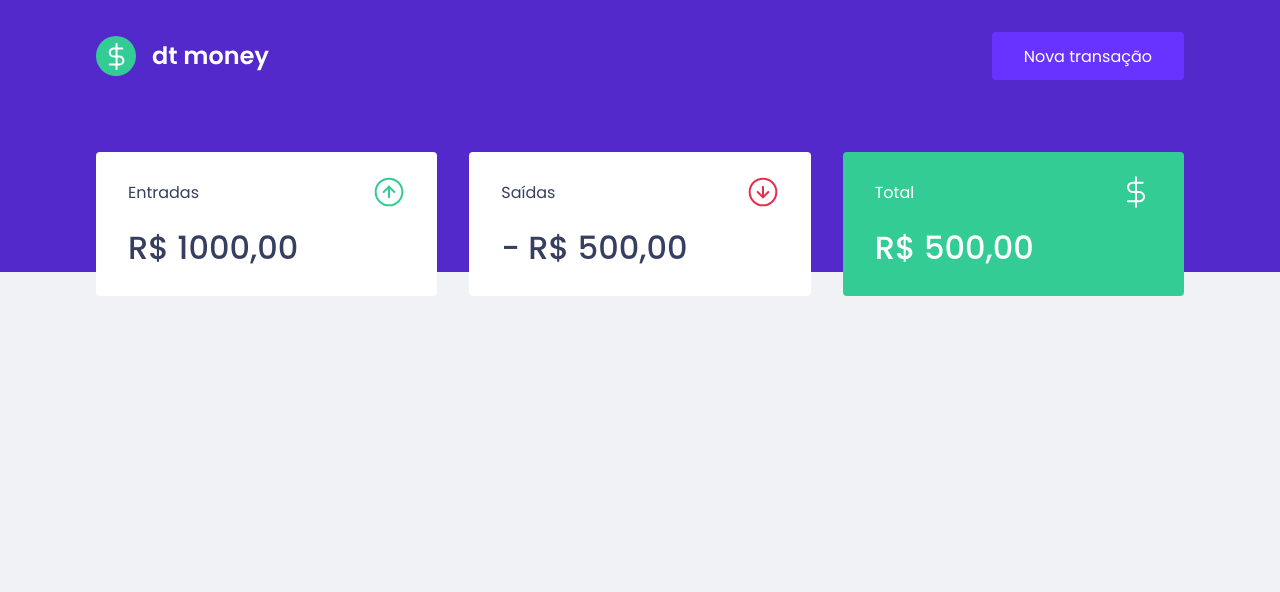
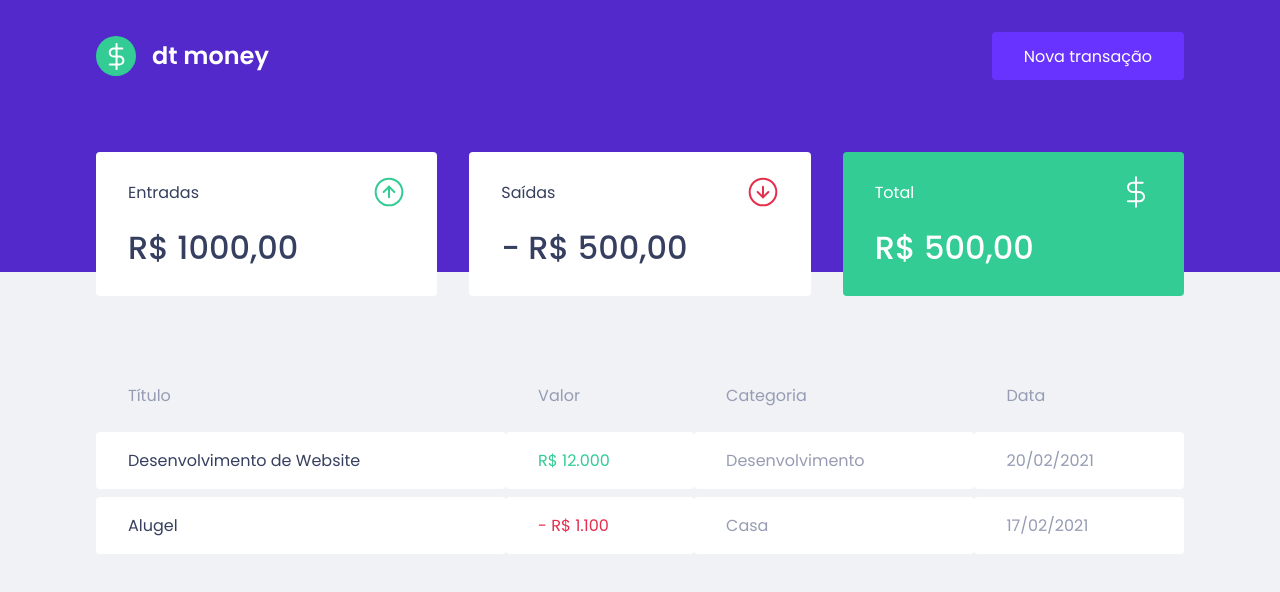
Before and after one commit to luisoliveira1003/dtmoney-ignite-react-chapter2, a React (Create React App) app: page / in a window 1280 px wide. Shown: the top 592 px of the page. Built offline with nearby package versions, Linux system fonts and the light colour scheme.

Commit message:
creation and styling of the 'TransactionsTable' component

```diff
--- a/src/components/Dashboard/index.tsx
+++ b/src/components/Dashboard/index.tsx
@@ -1,10 +1,12 @@
 import { Summary } from "../Summary";
+import { TransactionsTable } from "../TransactionsTable";
 import { Container } from "./styles";
 
 export function Dashboard() {
   return (
     <Container>
       <Summary />
+      <TransactionsTable />
     </Container>
   );
 }
--- a/src/components/Summary/styles.ts
+++ b/src/components/Summary/styles.ts
@@ -27,8 +27,8 @@
     }
 
     &.highlight-background {
-        background: var(--green);
-        color: #FFF;
+      background: var(--green);
+      color: #fff;
     }
   }
 `;
--- /dev/null
+++ b/src/components/TransactionsTable/index.tsx
@@ -0,0 +1,33 @@
+import { Container } from "./styles";
+
+export function TransactionsTable() {
+  return (
+    <Container>
+      <table>
+        <thead>
+          <tr>
+            <th>Título</th>
+            <th>Valor</th>
+            <th>Categoria</th>
+            <th>Data</th>
+          </tr>
+        </thead>
+
+        <tbody>
+          <tr>
+            <td>Desenvolvimento de Website</td>
+            <td className="deposit">R$ 12.000</td>
+            <td>Desenvolvimento</td>
+            <td>20/02/2021</td>
+          </tr>
+          <tr>
+            <td>Alugel</td>
+            <td className="withdraw">- R$ 1.100</td>
+            <td>Casa</td>
+            <td>17/02/2021</td>
+          </tr>
+        </tbody>
+      </table>
+    </Container>
+  );
+}
--- /dev/null
+++ b/src/components/TransactionsTable/styles.ts
@@ -0,0 +1,38 @@
+import styled from "styled-components";
+
+export const Container = styled.div`
+  margin-top: 4rem;
+
+  table {
+    width: 100%;
+    border-spacing: 0 0.5rem;
+
+    th {
+      color: var(--text-body);
+      font-weight: 400;
+      padding: 1rem 2rem;
+      text-align: left;
+      line-height: 1.5rem;
+    }
+
+    td {
+      padding: 1rem 2rem;
+      border: 0;
+      background: var(--shape);
+      color: var(--text-body);
+      border-radius: 0.25rem;
+
+      &:first-child {
+        color: var(--text-title);
+      }
+
+      &.deposit {
+        color: var(--green);
+      }
+
+      &.withdraw {
+        color: var(--red);
+      }
+    }
+  }
+`;
```
Also changed, not shown: public/index.html (line endings or trailing spaces).
